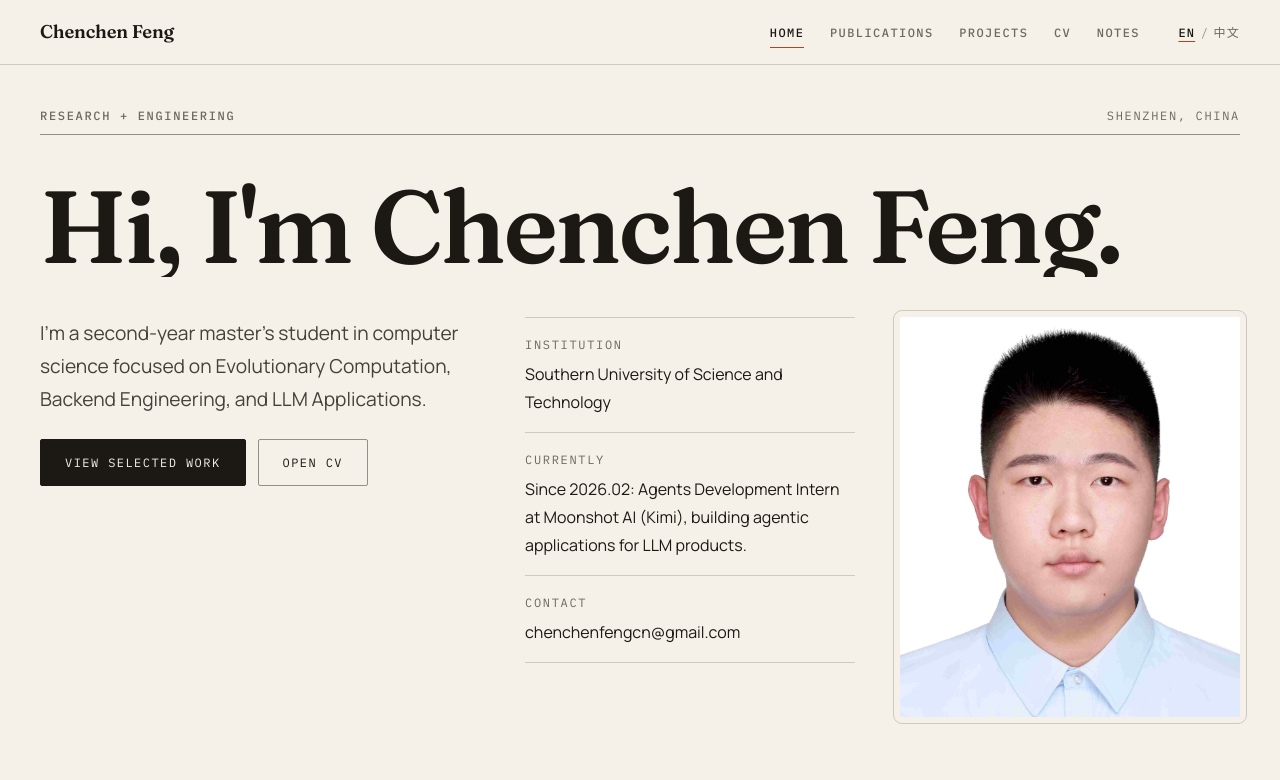
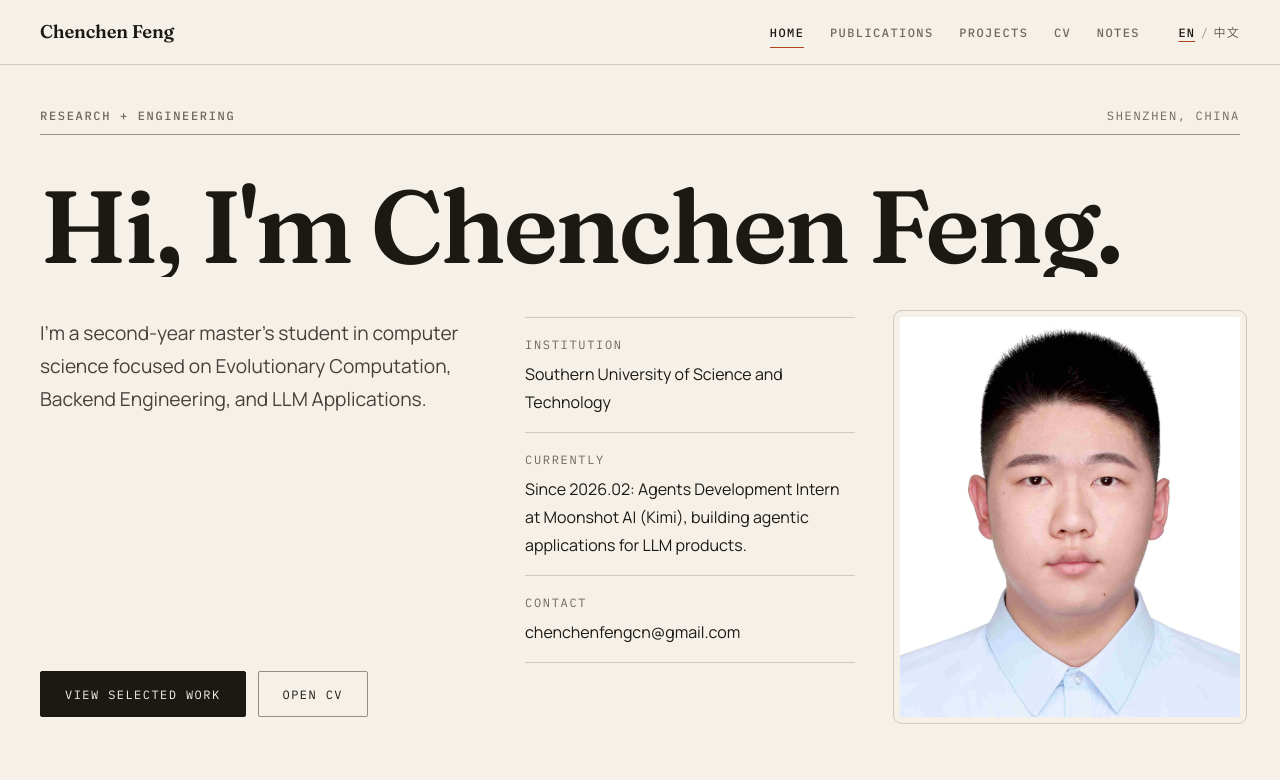
Before and after one commit to starquakee/fcc-web, a React (Vite) app: page / in a window 1280 px wide. Shown: the top 780 px of the page. Built offline with nearby package versions, Linux system fonts and the light colour scheme; no server answers.

Commit message:
Balance homepage hero layout

```diff
--- a/src/pages/HomePage.tsx
+++ b/src/pages/HomePage.tsx
@@ -61,7 +61,7 @@ export function HomePage() {
           ))}
         </h1>
         <Reveal delay={250} className="hero__grid">
-          <div>
+          <div className="hero__intro">
             <p className="hero__lede">{profile.description}</p>
             <div className="hero__actions">
               <Link to="/projects" className="button button--primary">
--- a/src/styles/global.scss
+++ b/src/styles/global.scss
@@ -258,6 +258,10 @@ h3 {
   grid-template-columns: minmax(0, 1.2fr) minmax(0, 0.9fr) minmax(280px, 340px);
   gap: clamp(1.5rem, 3.5vw, 3rem);
   align-items: start;
+}
+
+.hero__intro {
+  min-width: 0;
 }
 
 .hero__lede {
@@ -946,6 +950,22 @@ h3 {
 
 /* ---------- 13. Responsive ---------- */
 
+@media (min-width: 961px) {
+  .hero__grid {
+    align-items: stretch;
+  }
+
+  .hero__intro {
+    display: flex;
+    flex-direction: column;
+    align-items: flex-start;
+  }
+
+  .hero__actions {
+    margin-top: auto;
+  }
+}
+
 @media (max-width: 960px) {
   .hero__grid,
   .note-detail__hero,
```
